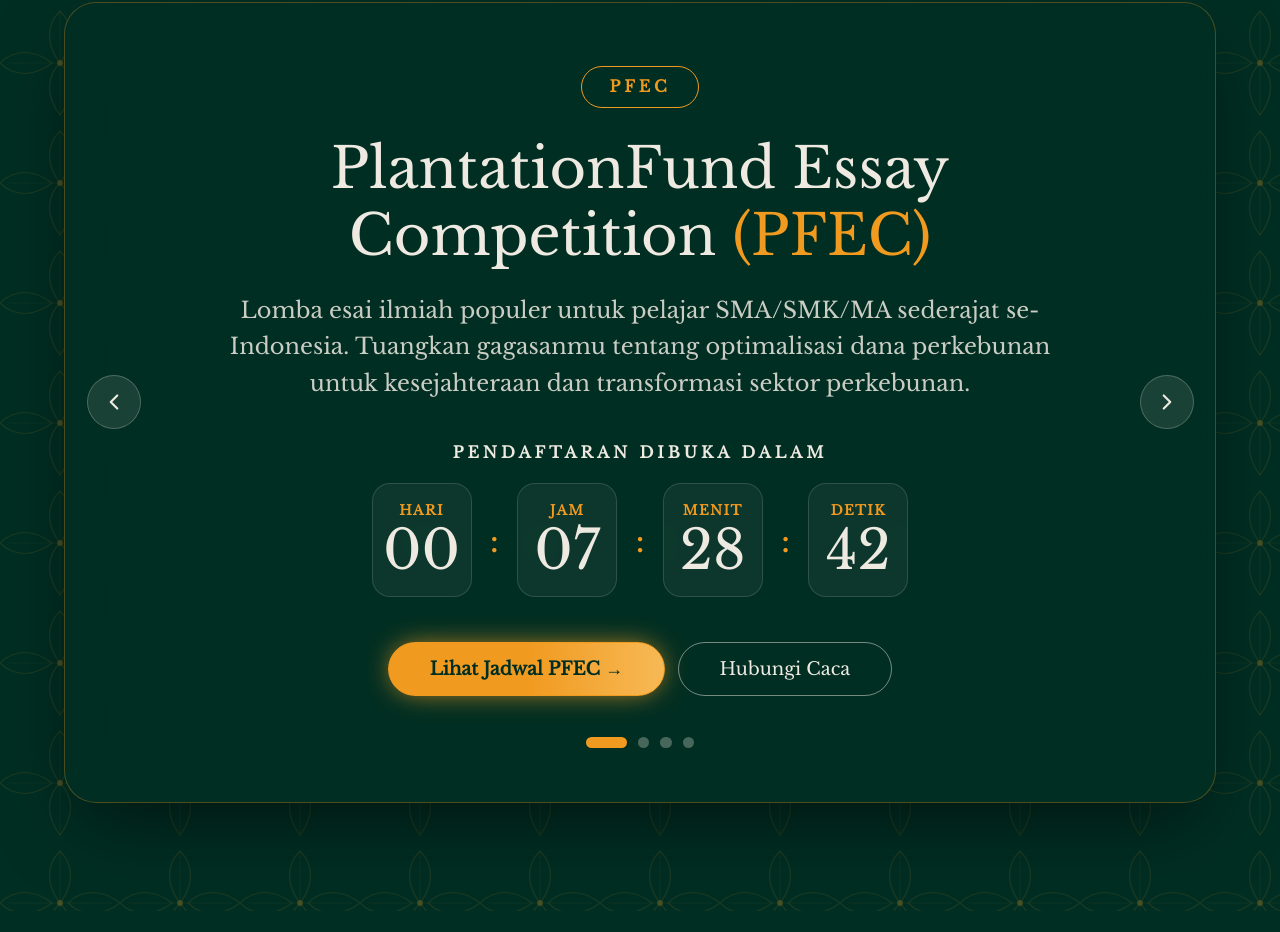
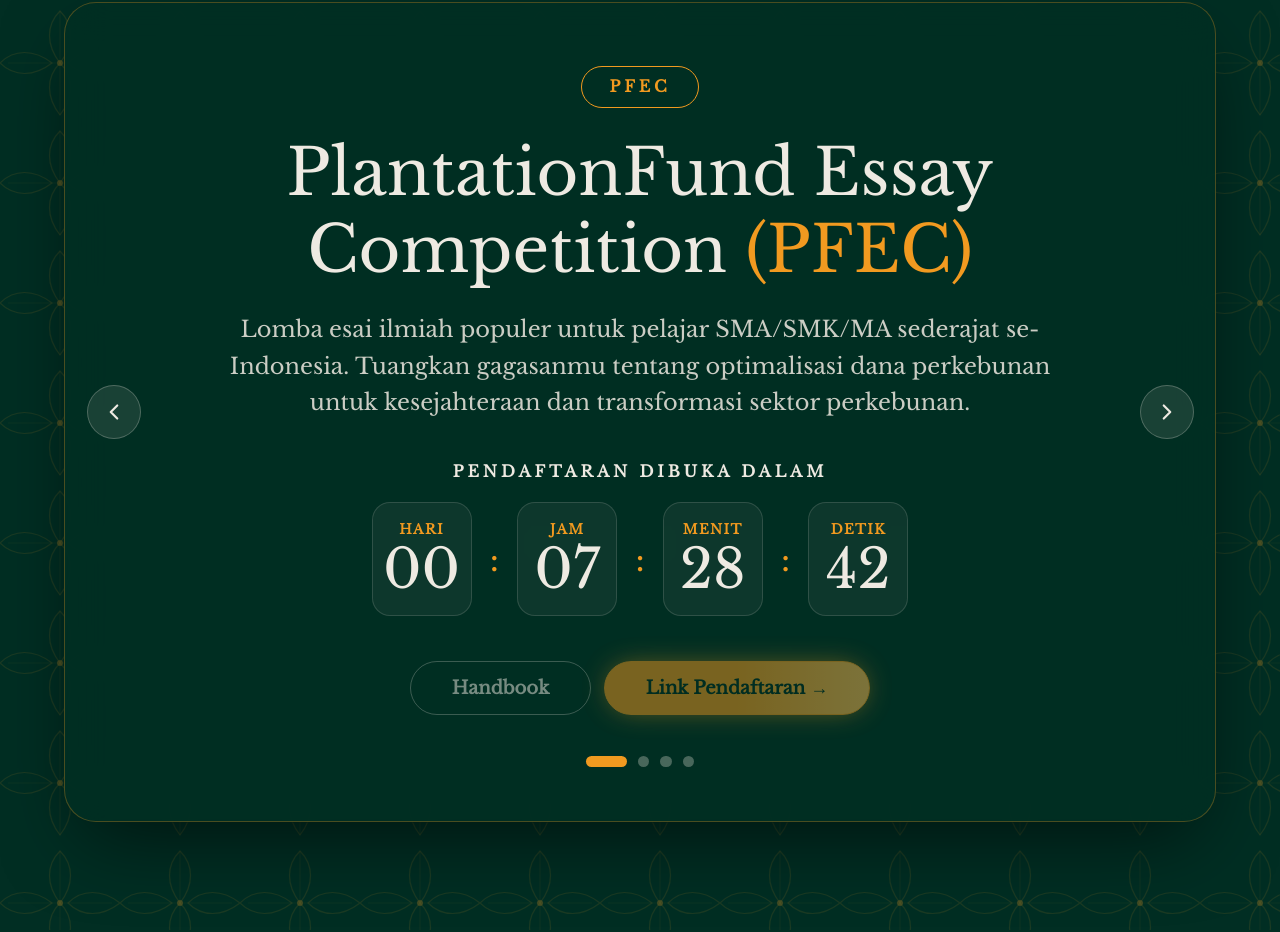
Before and after one commit to Stefanfoxa/Tfest, a React (Vite) app in the folder Tfest/: page / in a window 1280 px wide. Shown: the part 2047-2979 px from the top of the page. Built offline with nearby package versions, Linux system fonts and the light colour scheme.

Commit message:
Update CompetitionSlider.tsx

```diff
--- a/Tfest/src/components/CompetitionSlider.tsx
+++ b/Tfest/src/components/CompetitionSlider.tsx
@@ -1,5 +1,4 @@
 import { useEffect, useRef, useState } from 'react'
-import { Link } from 'react-router-dom'
 import { ChevronLeft, ChevronRight } from 'lucide-react'
 import { COMPETITIONS, type ColorKey, type Competition } from '../data/competitions'
 import { COLOR_STYLES } from '../lib/colorStyles'
@@ -44,6 +43,23 @@ function useNow() {
 
 const arrowBtn =
   'grid h-12 w-12 shrink-0 place-items-center rounded-full border border-cream/25 bg-cream/10 text-cream transition duration-200 hover:scale-110 hover:bg-gold hover:text-forest'
+
+// Tombol tautan. Jika URL di data/competitions.ts masih kosong, tombol tampil redup dan tidak bisa diklik.
+function ActionLink({ href, className, children }: { href: string; className: string; children: React.ReactNode }) {
+  const base = 'inline-flex min-h-[54px] items-center justify-center gap-2 rounded-full px-9 text-base font-semibold transition duration-200'
+  if (!href) {
+    return (
+      <span role="link" aria-disabled="true" title="Tautan segera tersedia" className={`${base} cursor-not-allowed opacity-50 ${className}`}>
+        {children}
+      </span>
+    )
+  }
+  return (
+    <a href={href} target="_blank" rel="noopener noreferrer" className={`${base} hover:-translate-y-1 hover:scale-105 ${className}`}>
+      {children}
+    </a>
+  )
+}
 
 export default function CompetitionSlider() {
   const [i, setI] = useState(0)
@@ -95,7 +111,7 @@ export default function CompetitionSlider() {
             {c.code}
           </span>
 
-          <h2 className="mt-6 max-w-3xl text-[clamp(30px,4.6vw,56px)] leading-[1.2] text-cream">
+          <h2 className="mt-6 max-w-3xl text-[clamp(34px,5vw,64px)] leading-[1.2] text-cream">
             {c.name} <span className={ACCENT[c.color].split(' ')[0]}>({c.code})</span>
           </h2>
 
@@ -126,20 +142,15 @@ export default function CompetitionSlider() {
           )}
 
           <div className="mt-10 flex flex-wrap justify-center gap-3">
-            <Link
-              to="/#timeline"
-              className={`inline-flex min-h-[54px] items-center justify-center rounded-full border px-9 text-base font-semibold transition duration-200 hover:-translate-y-1 hover:scale-105 ${COLOR_STYLES[c.color].pillActive}`}
+            <ActionLink
+              href={c.guidebookUrl}
+              className="border border-cream/50 text-cream hover:bg-cream hover:text-forest"
             >
-              Lihat Jadwal {c.code} &rarr;
-            </Link>
-            <a
-              href={`https://wa.me/${c.whatsapp}`}
-              target="_blank"
-              rel="noopener noreferrer"
-              className="inline-flex min-h-[54px] items-center justify-center rounded-full border border-cream/50 px-9 text-base font-medium text-cream transition duration-200 hover:-translate-y-1 hover:bg-cream hover:text-forest"
-            >
-              Hubungi {c.pic}
-            </a>
+              Handbook
+            </ActionLink>
+            <ActionLink href={c.registerUrl} className={`border ${COLOR_STYLES[c.color].pillActive}`}>
+              Link Pendaftaran &rarr;
+            </ActionLink>
           </div>
         </div>
 
```
